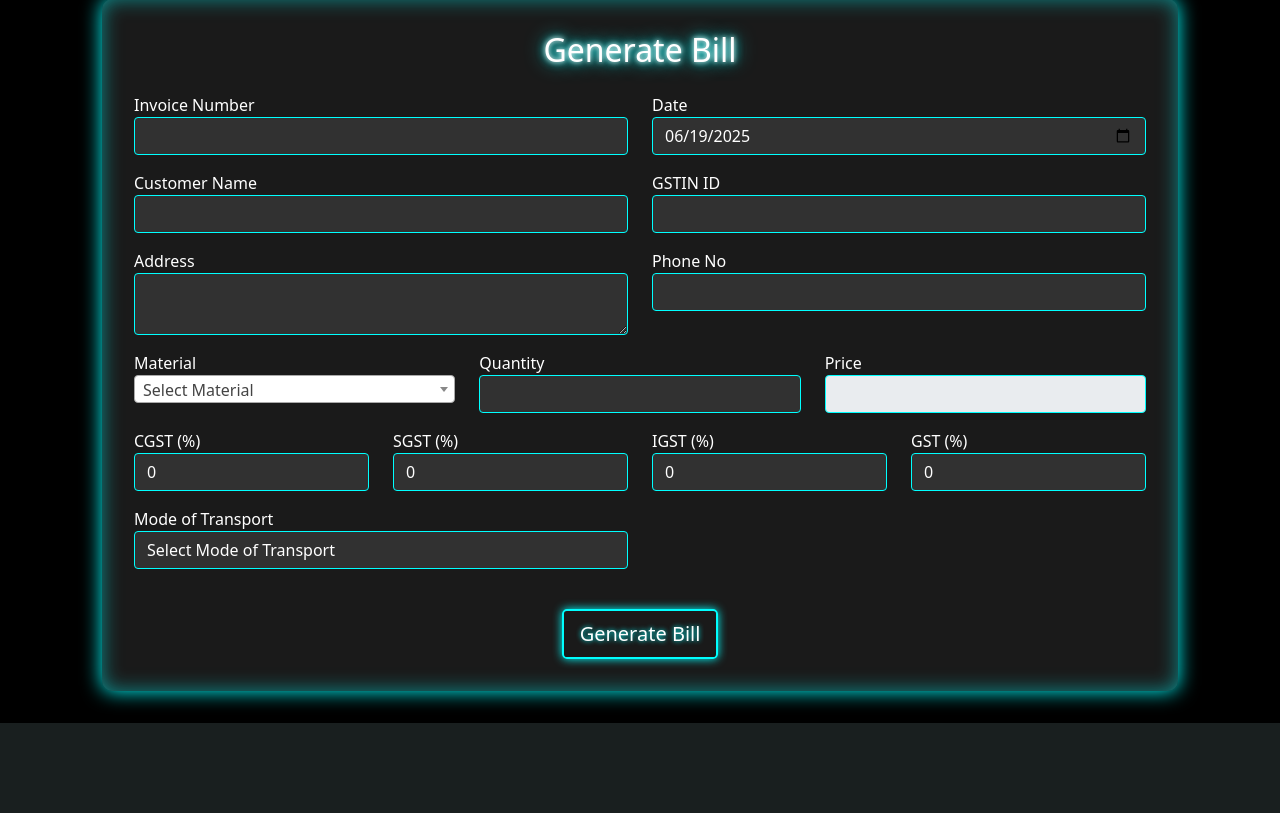
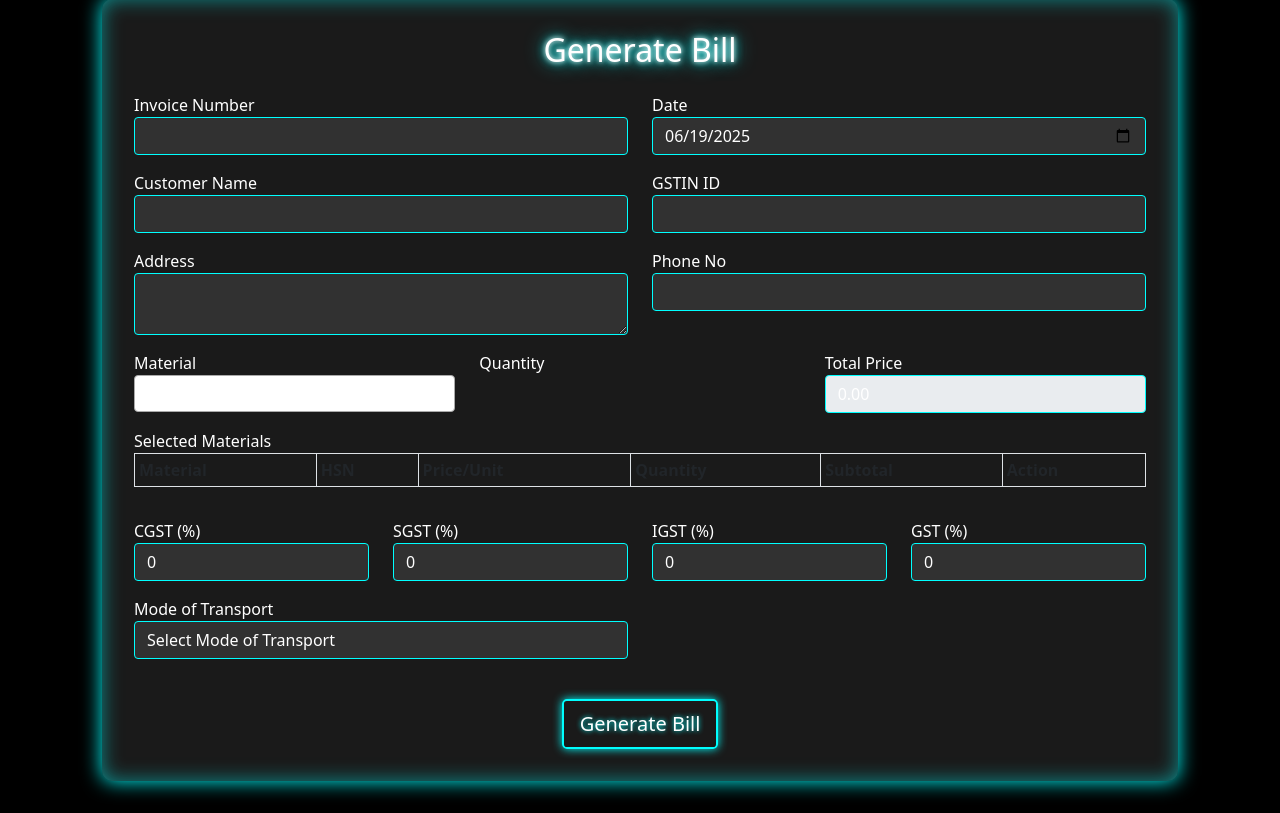
Before and after one commit to INZAMAMULHAQ000/ERP-for-Billing-hreadr-, a PHP site: page /billing.php in a window 1280 px wide. Shown: the part 153-966 px from the top of the page. Before the commit the page ends 876 px from the top, so only its background shows below. Run offline with PHP 8.4, Linux system fonts and the light colour scheme; the visitor is signed in with stand-in values (Sample User, id 1); data comes from the database, SQL or seed files in the repository; lists and menus that the app fills with data are empty; some libraries are stand-ins or nearby versions.

Commit message:
Initial commit for updated-multiselect project

```diff
--- a/billing.php
+++ b/billing.php
@@ -131,8 +131,7 @@
                 <div class="row">
                     <div class="col-md-4 mb-3">
                         <label>Material</label>
-                        <select name="material" id="material" class="form-select" required>
-                            <option value="">Select Material</option>
+                        <select name="material[]" id="material" class="form-select" multiple="multiple" required>
                             <?php while($row = mysqli_fetch_assoc($materials_result)): ?>
                                 <option value="<?php echo $row['id']; ?>" data-price="<?php echo $row['price']; ?>" data-hsn="<?php echo $row['hsn_code']; ?>">
                                     <?php echo $row['name']; ?> (HSN: <?php echo $row['hsn_code']; ?>)
@@ -142,11 +141,35 @@
                     </div>
                     <div class="col-md-4 mb-3">
                         <label>Quantity</label>
-                        <input type="number" name="quantity" id="quantity" class="form-control" required min="1">
+                        <input type="number" name="quantity_dummy" id="quantity_dummy" class="form-control" required min="1" style="display: none;">
                     </div>
                     <div class="col-md-4 mb-3">
-                        <label>Price</label>
-                        <input type="number" name="price" id="price" class="form-control" required readonly>
+                        <label>Total Price</label>
+                        <input type="number" name="price" id="price" class="form-control" required readonly value="0">
+                    </div>
+                </div>
+
+                <div class="row mb-3">
+                    <div class="col-md-12">
+                        <label>Selected Materials</label>
+                        <div id="selectedMaterialsTableContainer" style="max-height: 250px; overflow-y: auto;">
+                            <table class="table table-bordered table-sm" id="selectedMaterialsTable">
+                                <thead>
+                                    <tr>
+                                        <th>Material</th>
+                                        <th>HSN</th>
+                                        <th>Price/Unit</th>
+                                        <th>Quantity</th>
+                                        <th>Subtotal</th>
+                                        <th>Action</th>
+                                    </tr>
+                                </thead>
+                                <tbody>
+                                    <!-- Selected materials will be added here -->
+                                </tbody>
+                            </table>
+                        </div>
+                        <input type="hidden" name="selected_materials_data" id="selectedMaterialsData">
                     </div>
                 </div>
 
@@ -195,16 +218,92 @@
         $(document).ready(function() {
             $('#material').select2();
 
-            $('#material').change(function() {
-                const price = $(this).find(':selected').data('price');
-                $('#price').val(price);
+            function calculateGrandTotal() {
+                let grandTotal = 0;
+                $('#selectedMaterialsTable tbody tr').each(function() {
+                    const subtotal = parseFloat($(this).find('.item-subtotal').text());
+                    if (!isNaN(subtotal)) {
+                        grandTotal += subtotal;
+                    }
+                });
+                $('#price').val(grandTotal.toFixed(2));
+            }
+
+            $('#material').on('change', function() {
+                const selectedMaterialIds = $(this).val() || [];
+                const materialsInTable = {};
+                $('#selectedMaterialsTable tbody tr').each(function() {
+                    const id = $(this).data('id');
+                    materialsInTable[id] = $(this);
+                });
+
+                // Remove deselected materials from table
+                for (const id in materialsInTable) {
+                    if (!selectedMaterialIds.includes(id)) {
+                        materialsInTable[id].remove();
+                    }
+                }
+
+                // Add newly selected materials to table
+                selectedMaterialIds.forEach(function(id) {
+                    if (!materialsInTable[id]) {
+                        const option = $('#material option[value="' + id + '"]');
+                        const name = option.text().split('(HSN:')[0].trim();
+                        const hsn = option.data('hsn');
+                        const pricePerUnit = option.data('price');
+
+                        const newRow = `<tr data-id="${id}" data-price-per-unit="${pricePerUnit}">
+                                            <td>${name}</td>
+                                            <td>${hsn}</td>
+                                            <td>${pricePerUnit}</td>
+                                            <td><input type="number" class="form-control form-control-sm item-quantity" value="1" min="1" style="width: 80px;"></td>
+                                            <td class="item-subtotal">${(pricePerUnit * 1).toFixed(2)}</td>
+                                            <td><button type="button" class="btn btn-danger btn-sm remove-item">Remove</button></td>
+                                        </tr>`;
+                        $('#selectedMaterialsTable tbody').append(newRow);
+                    }
+                });
+                updateHiddenDataAndTotal();
             });
 
-            $('#quantity').change(function() {
-                const price = $('#material').find(':selected').data('price');
-                const quantity = $(this).val();
-                $('#price').val(price * quantity);
+            $('#selectedMaterialsTable').on('input', '.item-quantity', function() {
+                const row = $(this).closest('tr');
+                const quantity = parseInt($(this).val()) || 0;
+                const pricePerUnit = parseFloat(row.data('price-per-unit'));
+                const subtotal = quantity * pricePerUnit;
+                row.find('.item-subtotal').text(subtotal.toFixed(2));
+                updateHiddenDataAndTotal();
             });
+
+            $('#selectedMaterialsTable').on('click', '.remove-item', function() {
+                const row = $(this).closest('tr');
+                const materialIdToRemove = row.data('id').toString();
+
+                // Deselect the item in the select2 dropdown
+                const currentSelected = $('#material').val();
+                const newSelected = currentSelected.filter(id => id !== materialIdToRemove);
+                $('#material').val(newSelected).trigger('change.select2');
+
+                row.remove(); // Remove the row from the table
+                updateHiddenDataAndTotal();
+            });
+
+            function updateHiddenDataAndTotal() {
+                const selectedMaterials = [];
+                $('#selectedMaterialsTable tbody tr').each(function() {
+                    const id = $(this).data('id');
+                    const name = $(this).find('td').eq(0).text().trim();
+                    const hsn_code = $(this).find('td').eq(1).text().trim();
+                    const price_per_unit = parseFloat($(this).data('price-per-unit'));
+                    const quantity = parseInt($(this).find('.item-quantity').val()) || 0;
+                    selectedMaterials.push({ id: id, name: name, hsn_code: hsn_code, price_per_unit: price_per_unit, quantity: quantity });
+                });
+                $('#selectedMaterialsData').val(JSON.stringify(selectedMaterials));
+                calculateGrandTotal();
+            }
+
+            // Initial call to populate table if there are pre-selected items (e.g., on form reload, though not implemented here)
+            updateHiddenDataAndTotal();
         });
     </script>
 </body>
```
Also changed, not shown: generate_pdf.php (+31 -20 lines).
